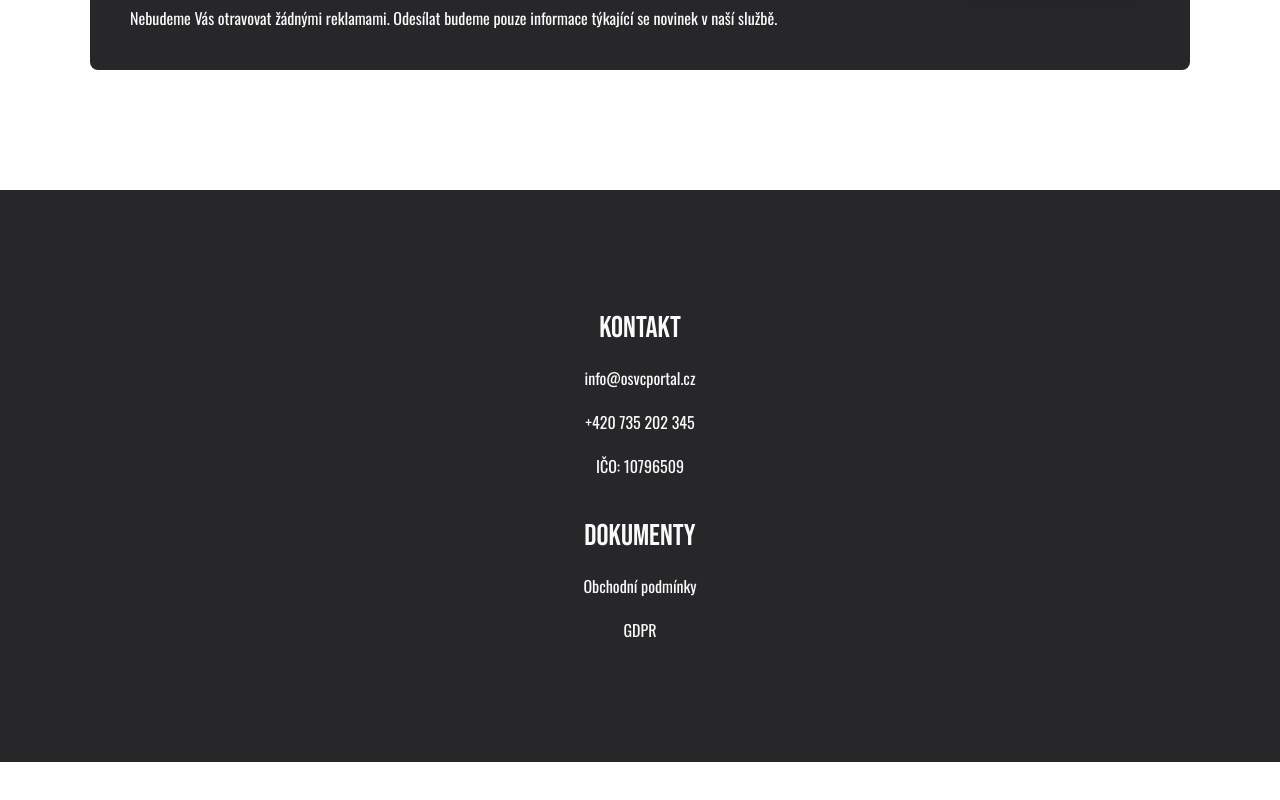
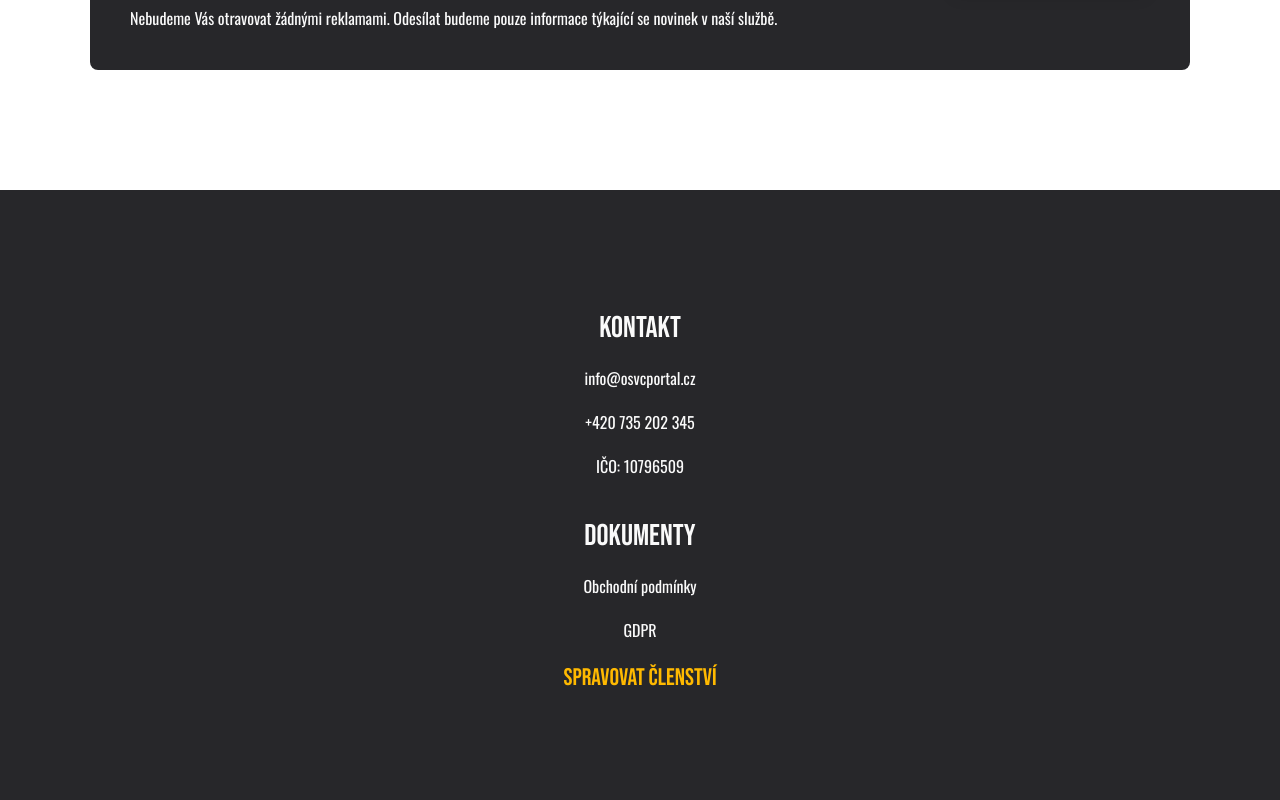
Before and after one commit to mardol131/osvc, a Next.js app in the folder frontend/: page / in a window 1280 px wide. Shown: the part 6810-7610 px from the top of the page. Before the commit the page ends 7572 px from the top, so only its background shows below. Built offline with nearby package versions, Linux system fonts and the light colour scheme.

Commit message:
Adding sub account button

```diff
--- a/frontend/app/_components/headerFooter/Footer.tsx
+++ b/frontend/app/_components/headerFooter/Footer.tsx
@@ -25,6 +25,12 @@ export default function Footer() {
           <a href="/gdpr.pdf" className="text-textLight">
             GDPR
           </a>
+          <a
+            href={process.env.NEXT_PUBLIC_SUB_ACCOUNT_LINK}
+            className="text-textLight"
+          >
+            <h5 className="text-secondary">Spravovat členství</h5>
+          </a>
         </div>
       </div>
     </footer>
```
